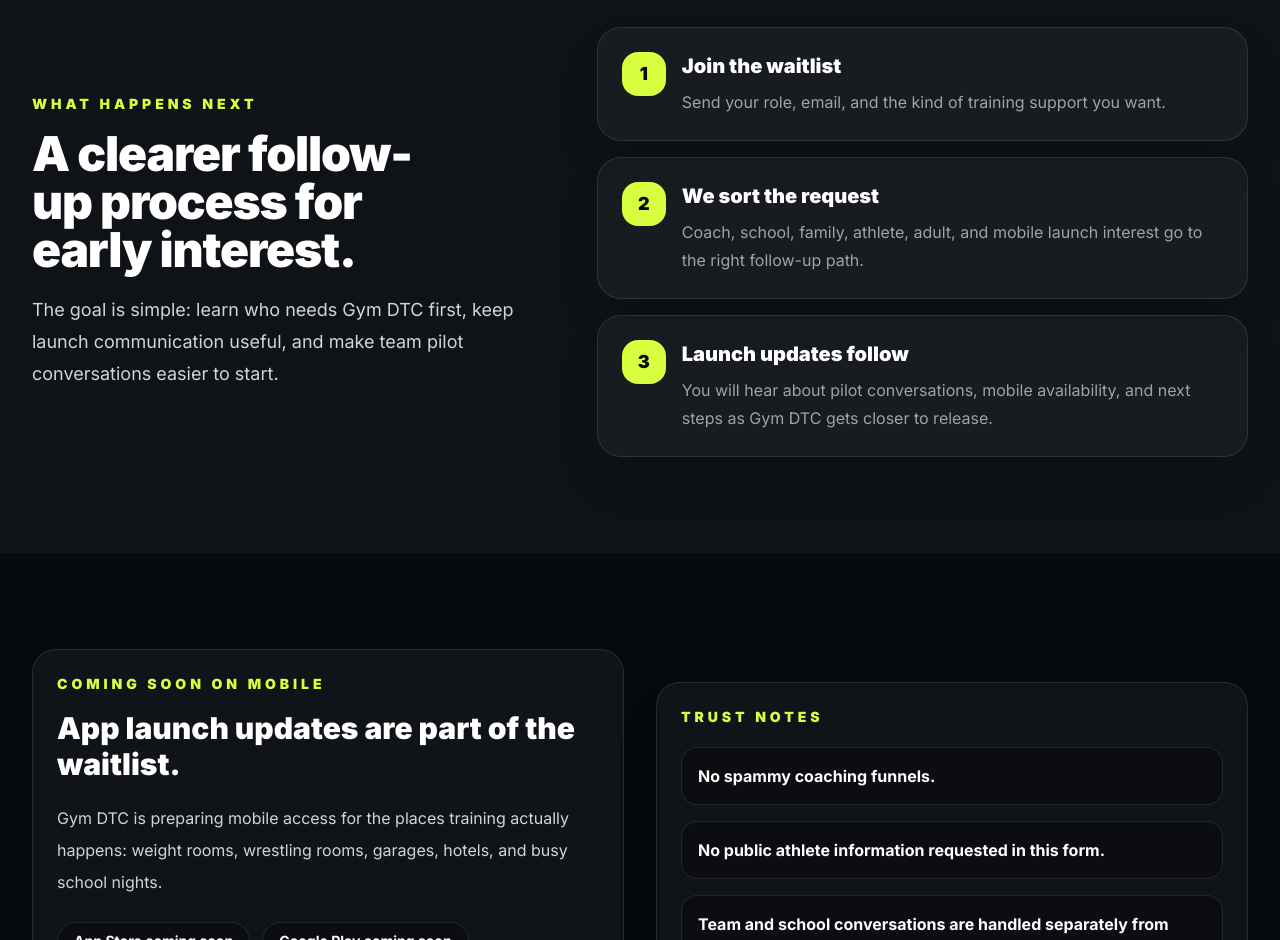
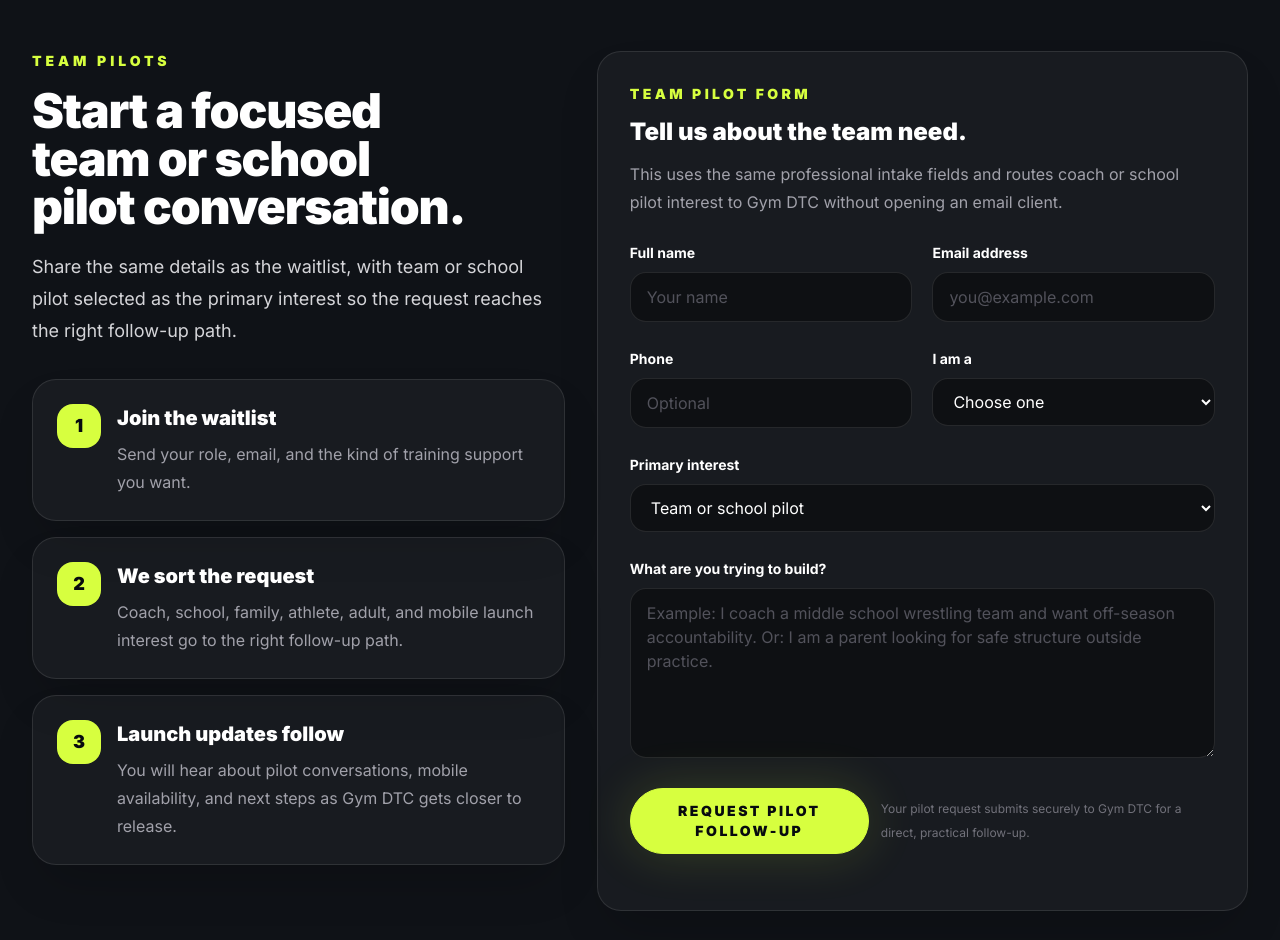
Before and after one commit to nathanbeckernb-cloud/gymdtc-web, a Next.js app: page /contact in a window 1280 px wide. Shown: the part 1860-2800 px from the top of the page. Built offline with nearby package versions, Linux system fonts and the light colour scheme.

Commit message:
Add real contact form endpoint

```diff
--- /dev/null
+++ b/src/app/api/contact/route.ts
@@ -0,0 +1,120 @@
+import { NextResponse } from "next/server";
+import { interestOptions, roleOptions } from "@/lib/forms";
+import { site } from "@/lib/site";
+
+const validFormTypes = ["waitlist", "team-pilot"];
+const maxLengthByField = {
+  name: 120,
+  email: 180,
+  phone: 60,
+  role: 80,
+  interest: 80,
+  message: 2000,
+  formType: 30,
+};
+
+type ContactPayload = {
+  formType?: string;
+  name?: string;
+  email?: string;
+  phone?: string;
+  role?: string;
+  interest?: string;
+  message?: string;
+  company?: string;
+};
+
+function clean(value: unknown, maxLength: number) {
+  if (typeof value !== "string") {
+    return "";
+  }
+
+  return value.trim().slice(0, maxLength);
+}
+
+function isValidEmail(email: string) {
+  return /^[^\s@]+@[^\s@]+\.[^\s@]+$/.test(email);
+}
+
+function badRequest(error: string) {
+  return NextResponse.json({ error }, { status: 400 });
+}
+
+export async function POST(request: Request) {
+  let body: ContactPayload;
+
+  try {
+    body = (await request.json()) as ContactPayload;
+  } catch {
+    return badRequest("Please submit the form again.");
+  }
+
+  if (clean(body.company, 200)) {
+    return NextResponse.json({ ok: true });
+  }
+
+  const submission = {
+    formType: clean(body.formType, maxLengthByField.formType) || "waitlist",
+    name: clean(body.name, maxLengthByField.name),
+    email: clean(body.email, maxLengthByField.email).toLowerCase(),
+    phone: clean(body.phone, maxLengthByField.phone),
+    role: clean(body.role, maxLengthByField.role),
+    interest: clean(body.interest, maxLengthByField.interest),
+    message: clean(body.message, maxLengthByField.message),
+  };
+
+  if (!validFormTypes.includes(submission.formType)) {
+    return badRequest("Please choose a valid form type.");
+  }
+
+  if (!submission.name || !isValidEmail(submission.email) || !submission.role || !submission.interest) {
+    return badRequest("Please complete the required fields before submitting.");
+  }
+
+  if (!roleOptions.includes(submission.role as (typeof roleOptions)[number]) || !interestOptions.includes(submission.interest as (typeof interestOptions)[number])) {
+    return badRequest("Please choose one of the available form options.");
+  }
+
+  const externalEndpoint = process.env.FORMSPREE_ENDPOINT || process.env.CONTACT_FORM_ENDPOINT;
+
+  if (!externalEndpoint) {
+    console.error("Contact form submission endpoint is not configured.", submission);
+    return NextResponse.json(
+      { error: "The contact form is not configured yet. Please email Gym DTC directly." },
+      { status: 503 },
+    );
+  }
+
+  let response: Response;
+
+  try {
+    response = await fetch(externalEndpoint, {
+      method: "POST",
+      headers: {
+        Accept: "application/json",
+        "Content-Type": "application/json",
+      },
+      body: JSON.stringify({
+        ...submission,
+        _subject: `${site.name} ${submission.formType === "team-pilot" ? "team pilot" : "waitlist"} request`,
+        submittedAt: new Date().toISOString(),
+      }),
+    });
+  } catch {
+    console.error("Contact form forwarding request failed.", { formType: submission.formType });
+    return NextResponse.json(
+      { error: "We could not send your request. Please try again or email Gym DTC directly." },
+      { status: 502 },
+    );
+  }
+
+  if (!response.ok) {
+    console.error("Contact form forwarding failed.", { status: response.status, formType: submission.formType });
+    return NextResponse.json(
+      { error: "We could not send your request. Please try again or email Gym DTC directly." },
+      { status: 502 },
+    );
+  }
+
+  return NextResponse.json({ ok: true });
+}
--- a/src/app/contact/page.tsx
+++ b/src/app/contact/page.tsx
@@ -39,7 +39,7 @@
             <SectionHeading eyebrow="Contact Gym DTC" title="Join the waitlist or start a real training conversation." description="Tell us who you are, what you are trying to build, and whether you need athlete structure, family clarity, team accountability, or mobile app launch updates." />
             <div className="mt-8 flex flex-col gap-3 sm:flex-row">
               <ButtonLink href="#waitlist">Join the Waitlist</ButtonLink>
-              <ButtonLink href="mailto:hello@gymdtc.com" variant="secondary">Email Gym DTC</ButtonLink>
+              <ButtonLink href="#team-pilots" variant="secondary">Discuss a Team Pilot</ButtonLink>
             </div>
             <p className="mt-6 text-sm text-zinc-400">Prefer direct email? Reach us at <a className="font-bold text-volt" href={`mailto:${site.email}`}>{site.email}</a>.</p>
           </div>
@@ -69,9 +69,10 @@
       </section>
 
       <section id="team-pilots" className="bg-white/[0.03] py-16 sm:py-24 scroll-mt-28">
-        <Container className="grid gap-8 lg:grid-cols-[0.9fr_1.1fr] lg:items-center">
-          <SectionHeading eyebrow="What happens next" title="A clearer follow-up process for early interest." description="The goal is simple: learn who needs Gym DTC first, keep launch communication useful, and make team pilot conversations easier to start." />
-          <div className="grid gap-4">
+        <Container className="grid gap-8 lg:grid-cols-[0.9fr_1.1fr] lg:items-start">
+          <div>
+            <SectionHeading eyebrow="Team pilots" title="Start a focused team or school pilot conversation." description="Share the same details as the waitlist, with team or school pilot selected as the primary interest so the request reaches the right follow-up path." />
+            <div className="mt-8 grid gap-4">
               {followUpSteps.map(([step, title, body]) => (
                 <Card key={title} className="flex gap-4">
                   <div className="grid h-11 w-11 shrink-0 place-items-center rounded-2xl bg-volt text-lg font-black text-obsidian">{step}</div>
@@ -82,6 +83,15 @@
                 </Card>
               ))}
             </div>
+          </div>
+          <Card className="p-6 sm:p-8">
+            <div className="mb-6">
+              <p className="text-sm font-black uppercase tracking-[0.24em] text-volt">Team pilot form</p>
+              <h2 className="mt-3 text-2xl font-black text-white">Tell us about the team need.</h2>
+              <p className="mt-3 leading-7 text-zinc-400">This uses the same professional intake fields and routes coach or school pilot interest to Gym DTC without opening an email client.</p>
+            </div>
+            <WaitlistForm id="team-pilot-form" formType="team-pilot" submitLabel="Request Pilot Follow-Up" defaultInterest="Team or school pilot" note="Your pilot request submits securely to Gym DTC for a direct, practical follow-up." />
+          </Card>
         </Container>
       </section>
 
--- a/src/components/waitlist-form.tsx
+++ b/src/components/waitlist-form.tsx
@@ -1,49 +1,93 @@
-import { site } from "@/lib/site";
+"use client";
 
-const roleOptions = [
-  "Coach or school leader",
-  "Parent or guardian",
-  "Athlete",
-  "Adult training for myself",
-  "Interested in app updates",
-];
+import { FormEvent, useId, useRef, useState } from "react";
+import { formEndpoint, interestOptions, roleOptions } from "@/lib/forms";
+import type { ContactFormType } from "@/lib/forms";
 
-const interestOptions = [
-  "Team or school pilot",
-  "Family launch updates",
-  "Athlete app access",
-  "Adult training plans",
-  "Mobile app release",
-];
+const fieldClassName = "mt-2 w-full rounded-2xl border border-white/10 bg-black/40 px-4 py-3 text-white outline-none ring-volt/50 transition placeholder:text-zinc-600 focus:border-volt focus:ring-4";
 
-export function WaitlistForm() {
+type FormState = "idle" | "submitting" | "success" | "error";
+
+type WaitlistFormProps = {
+  id?: string;
+  formType?: ContactFormType;
+  submitLabel?: string;
+  note?: string;
+  defaultInterest?: (typeof interestOptions)[number];
+};
+
+export function WaitlistForm({
+  id = "waitlist",
+  formType = "waitlist",
+  submitLabel = "Join the Waitlist",
+  note = "Your details submit securely to Gym DTC. We will follow up only when there is a useful next step.",
+  defaultInterest,
+}: WaitlistFormProps) {
+  const [formState, setFormState] = useState<FormState>("idle");
+  const [errorMessage, setErrorMessage] = useState("Something went wrong. Please try again or email Gym DTC directly.");
+  const formRef = useRef<HTMLFormElement>(null);
+  const statusId = useId();
+  const isSubmitting = formState === "submitting";
+
+  async function handleSubmit(event: FormEvent<HTMLFormElement>) {
+    event.preventDefault();
+    setFormState("submitting");
+
+    const formData = new FormData(event.currentTarget);
+    const payload = Object.fromEntries(formData.entries());
+
+    try {
+      const response = await fetch(formEndpoint, {
+        method: "POST",
+        headers: { "Content-Type": "application/json" },
+        body: JSON.stringify(payload),
+      });
+      const result = (await response.json().catch(() => null)) as { error?: string } | null;
+
+      if (!response.ok) {
+        throw new Error(result?.error || "The form could not be submitted.");
+      }
+
+      formRef.current?.reset();
+      setFormState("success");
+    } catch (error) {
+      setErrorMessage(error instanceof Error ? error.message : "Something went wrong. Please try again or email Gym DTC directly.");
+      setFormState("error");
+    }
+  }
+
   return (
     <form
-      id="waitlist"
+      ref={formRef}
+      id={id}
       className="space-y-6 scroll-mt-28"
-      aria-label="Gym DTC waitlist form"
-      action={`mailto:${site.email}`}
-      method="post"
-      encType="text/plain"
+      aria-label={formType === "team-pilot" ? "Gym DTC team pilot form" : "Gym DTC waitlist form"}
+      aria-describedby={statusId}
+      onSubmit={handleSubmit}
     >
+      <input type="hidden" name="formType" value={formType} />
+      <label className="hidden" aria-hidden="true">
+        Do not fill this out
+        <input name="company" tabIndex={-1} autoComplete="off" />
+      </label>
       <div className="grid gap-5 sm:grid-cols-2">
         <label className="block">
           <span className="text-sm font-bold text-white">Full name</span>
-          <input name="name" type="text" required placeholder="Your name" className="mt-2 w-full rounded-2xl border border-white/10 bg-black/40 px-4 py-3 text-white outline-none ring-volt/50 transition placeholder:text-zinc-600 focus:border-volt focus:ring-4" />
+          <input name="name" type="text" required placeholder="Your name" className={fieldClassName} />
         </label>
         <label className="block">
           <span className="text-sm font-bold text-white">Email address</span>
-          <input name="email" type="email" required placeholder="you@example.com" className="mt-2 w-full rounded-2xl border border-white/10 bg-black/40 px-4 py-3 text-white outline-none ring-volt/50 transition placeholder:text-zinc-600 focus:border-volt focus:ring-4" />
+          <input name="email" type="email" required placeholder="you@example.com" className={fieldClassName} />
         </label>
       </div>
       <div className="grid gap-5 sm:grid-cols-2">
         <label className="block">
           <span className="text-sm font-bold text-white">Phone</span>
-          <input name="phone" type="tel" placeholder="Optional" className="mt-2 w-full rounded-2xl border border-white/10 bg-black/40 px-4 py-3 text-white outline-none ring-volt/50 transition placeholder:text-zinc-600 focus:border-volt focus:ring-4" />
+          <input name="phone" type="tel" placeholder="Optional" className={fieldClassName} />
         </label>
         <label className="block">
           <span className="text-sm font-bold text-white">I am a</span>
-          <select name="role" required defaultValue="" className="mt-2 w-full rounded-2xl border border-white/10 bg-black/40 px-4 py-3 text-white outline-none ring-volt/50 transition focus:border-volt focus:ring-4">
+          <select name="role" required defaultValue="" className={fieldClassName}>
             <option value="" disabled>Choose one</option>
             {roleOptions.map((option) => (
               <option key={option}>{option}</option>
@@ -53,7 +97,7 @@
       </div>
       <label className="block">
         <span className="text-sm font-bold text-white">Primary interest</span>
-        <select name="interest" required defaultValue="" className="mt-2 w-full rounded-2xl border border-white/10 bg-black/40 px-4 py-3 text-white outline-none ring-volt/50 transition focus:border-volt focus:ring-4">
+        <select name="interest" required defaultValue={defaultInterest || ""} className={fieldClassName}>
           <option value="" disabled>Choose one</option>
           {interestOptions.map((option) => (
             <option key={option}>{option}</option>
@@ -62,13 +106,25 @@
       </label>
       <label className="block">
         <span className="text-sm font-bold text-white">What are you trying to build?</span>
-        <textarea name="message" rows={6} placeholder="Example: I coach a middle school wrestling team and want off-season accountability. Or: I am a parent looking for safe structure outside practice." className="mt-2 w-full rounded-2xl border border-white/10 bg-black/40 px-4 py-3 text-white outline-none ring-volt/50 transition placeholder:text-zinc-600 focus:border-volt focus:ring-4" />
+        <textarea name="message" rows={6} placeholder="Example: I coach a middle school wrestling team and want off-season accountability. Or: I am a parent looking for safe structure outside practice." className={fieldClassName} />
       </label>
       <div className="flex flex-col gap-3 sm:flex-row sm:items-center">
-        <button type="submit" className="inline-flex min-h-12 items-center justify-center rounded-full border border-volt bg-volt px-6 py-3 text-sm font-black uppercase tracking-[0.18em] text-obsidian shadow-glow transition hover:border-white hover:bg-white">
-          Join the Waitlist
+        <button type="submit" disabled={isSubmitting} className="inline-flex min-h-12 items-center justify-center rounded-full border border-volt bg-volt px-6 py-3 text-sm font-black uppercase tracking-[0.18em] text-obsidian shadow-glow transition hover:border-white hover:bg-white disabled:cursor-not-allowed disabled:opacity-70">
+          {isSubmitting ? "Submitting..." : submitLabel}
         </button>
-        <p className="text-xs leading-6 text-zinc-500">Submitting opens your email app with these details addressed to Gym DTC.</p>
+        <p className="text-xs leading-6 text-zinc-500">{note}</p>
+      </div>
+      <div id={statusId} aria-live="polite">
+        {formState === "success" && (
+          <p className="rounded-2xl border border-volt/40 bg-volt/10 px-4 py-3 text-sm font-bold text-volt">
+            Thank you. Your details were sent to Gym DTC, and we will follow up when there is a clear next step.
+          </p>
+        )}
+        {formState === "error" && (
+          <p className="rounded-2xl border border-red-400/40 bg-red-500/10 px-4 py-3 text-sm font-bold text-red-200">
+            {errorMessage}
+          </p>
+        )}
       </div>
     </form>
   );
--- /dev/null
+++ b/src/lib/forms.ts
@@ -0,0 +1,19 @@
+export const formEndpoint = "/api/contact";
+
+export const roleOptions = [
+  "Coach or school leader",
+  "Parent or guardian",
+  "Athlete",
+  "Adult training for myself",
+  "Interested in app updates",
+] as const;
+
+export const interestOptions = [
+  "Team or school pilot",
+  "Family launch updates",
+  "Athlete app access",
+  "Adult training plans",
+  "Mobile app release",
+] as const;
+
+export type ContactFormType = "waitlist" | "team-pilot";
```
Also changed, not shown: 1 other file (tests, documents, lock files or other folders). Lines whose indentation alone changed are shown as unchanged.
